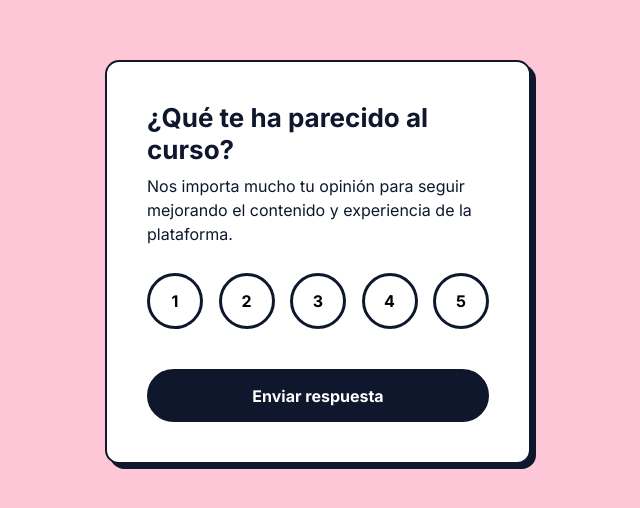
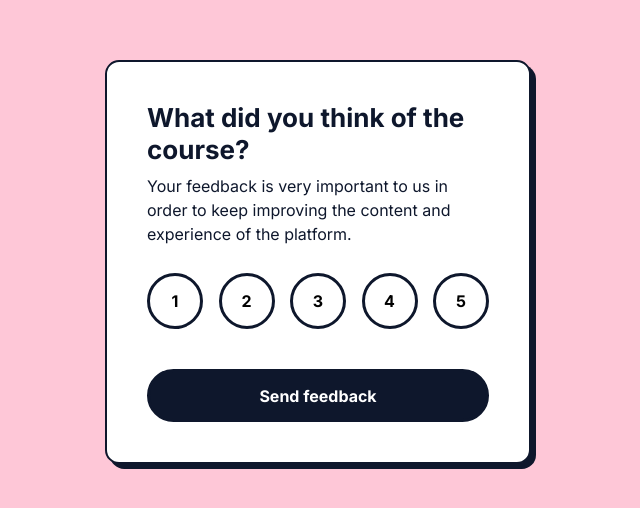
Before and after one commit to mariobarcelo/course-feedback-component, a plain HTML site: page index.html in a window 1280 px wide. Shown: the part 138-646 px from the top of the page, without its empty margins (322-962 px from the left). Drawn offline with Linux system fonts and the light colour scheme.

Commit message:
Translate to English

```diff
--- a/index.html
+++ b/index.html
@@ -16,15 +16,14 @@
 			rel="stylesheet" />
 		<link rel="stylesheet" href="./css/index.css" />
 		<script defer src="index.js"></script>
-		<title>Componente de Feedback de cursos</title>
+		<title>Course Feedback Component</title>
 	</head>
 	<body>
     <div class="card">
 
-      <h1>¿Qué te ha parecido al curso?</h1>
+      <h1>What did you think of the course?</h1>
       <p>
-        Nos importa mucho tu opinión para seguir mejorando el
-        contenido y experiencia de la plataforma.
+        Your feedback is very important to us in order to keep improving the content and experience of the platform.
       </p>
       <form action="">
         <div class="score-wrapper">
@@ -44,15 +43,15 @@
           <input type="radio" id="five" name="score" value="5" />
           <label for="five">5</label>
         </div>
-        <button type="submit" disabled>Enviar respuesta</button>
+        <button type="submit" disabled>Send feedback</button>
       </form>
 
       <img
       src="./images/Big Shoes Chatting.png"
       alt="Big-Shoes-Chatting" />
-      <h1 class="thank-you-title">Gracias por tu apoyo</h1>
+      <h1 class="thank-you-title">Thank you for your support!</h1>
       <p class="thank-you-text">
-        Trabajaremos en conjunto para mejorar cada día gracias a tu apoyo.
+        We will work together to improve every day thanks to your support :)
       </p>
 
 			</div>
```
